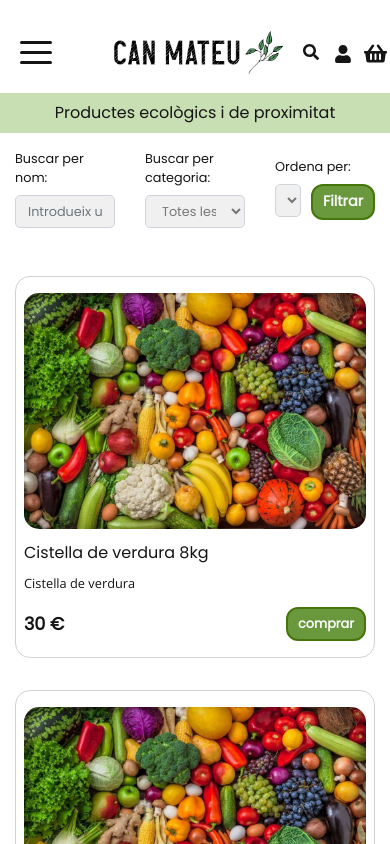
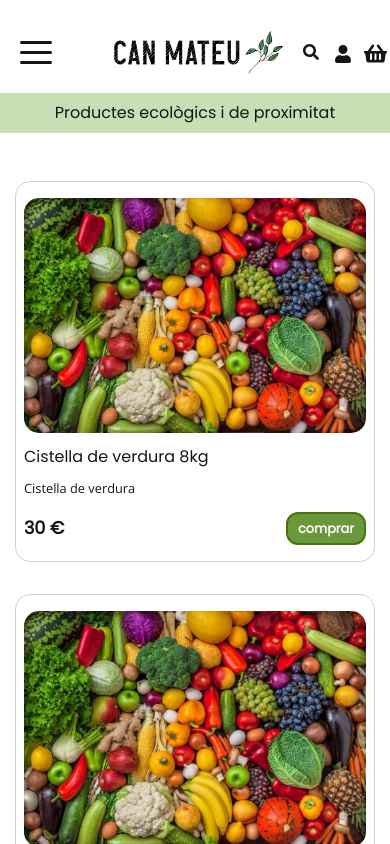
Before and after one commit to SalvadorSC/can-manel-front, a React (Create React App) app: page /product-list in a window 390 px wide. Shown: the top 844 px of the page. Built offline with nearby package versions, Linux system fonts and the light colour scheme.

Commit message:
Collapse searcher i posicionament responsiu per mòbil

```diff
--- a/src/componentes/Searcher/Searcher.js
+++ b/src/componentes/Searcher/Searcher.js
@@ -1,11 +1,31 @@
 import "./Searcher.css";
+import { FaBars, FaTimes } from "react-icons/fa";
+import { useState } from "react";
 
 export const Searcher = () => {
+  const [open, setOpen] = useState(false);
   return (
     <>
       <aside className="searcher">
-        <form className="row align-items-center justify-content-between">
-          <div className="form-group col-4">
+        {!open && (
+          <button
+            onClick={setOpen(!open)}
+            className="btn"
+            type="button"
+            data-toggle="collapse"
+            data-target="#searcher-form"
+            aria-expanded="false"
+            aria-controls="searcher-form"
+          >
+            {open && <FaBars />}
+            {!open && <FaTimes />}
+          </button>
+        )}
+        <form
+          className="row align-items-center justify-content-between collapse"
+          id="searcher-form"
+        >
+          <div className="form-group col-sm-4">
             <label htmlFor="name">Buscar per nom:</label>
             <input
               type="text"
@@ -14,7 +34,7 @@ export const Searcher = () => {
               placeholder="Introdueix un nom..."
             />
           </div>
-          <div className="form-group d-flex flex-column col-4">
+          <div className="form-group d-flex flex-column col-sm-4">
             <label htmlFor="category">Buscar per categoria:</label>
             <select className="searcher-input form-control" id="category">
               <option value="all" defaultValue>
@@ -25,7 +45,7 @@ export const Searcher = () => {
               <option value="hortalisses">Hortalisses</option>
             </select>
           </div>
-          <div className="form-group d-flex flex-column col-4">
+          <div className="form-group d-flex flex-column col-sm-4">
             <label htmlFor="order">Ordena per:</label>
             <div className="d-flex justify-content-between">
               <select className="searcher-input form-control" id="order">
```
